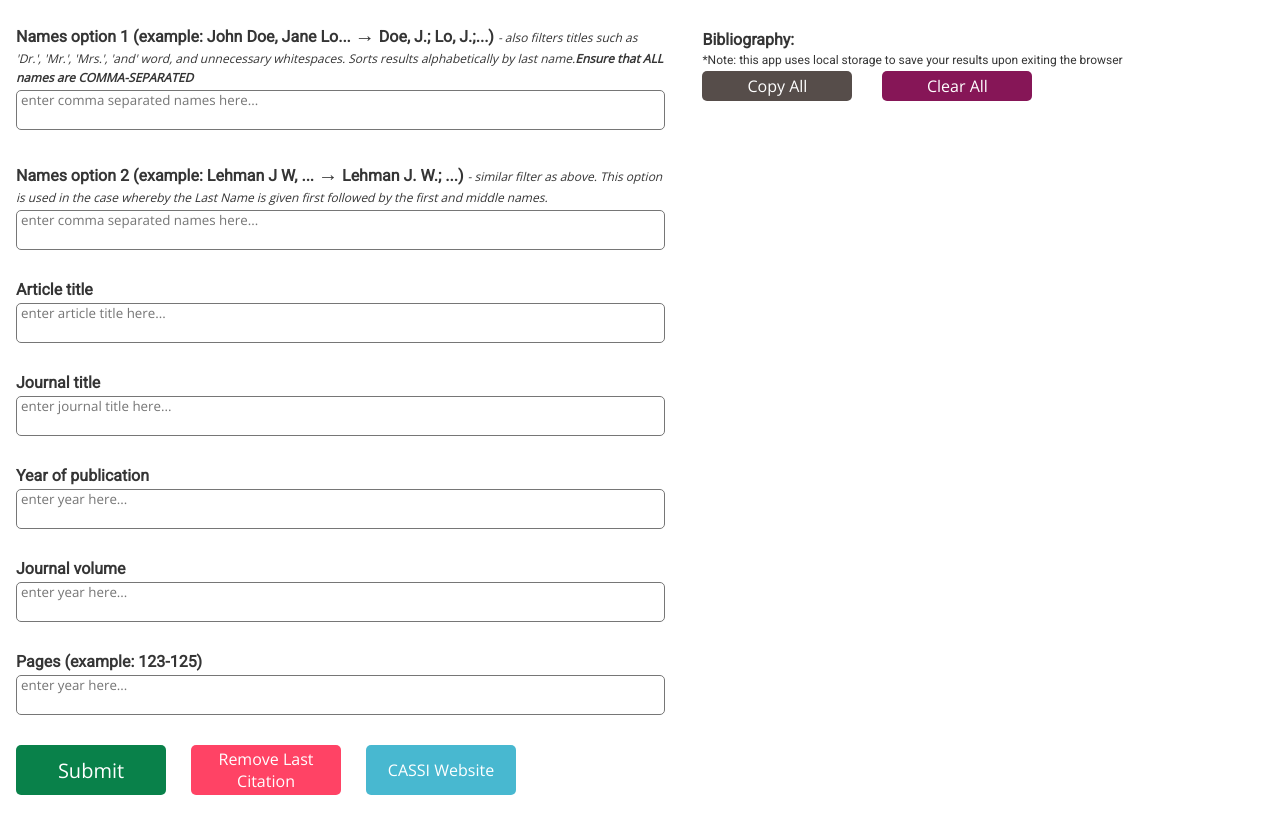
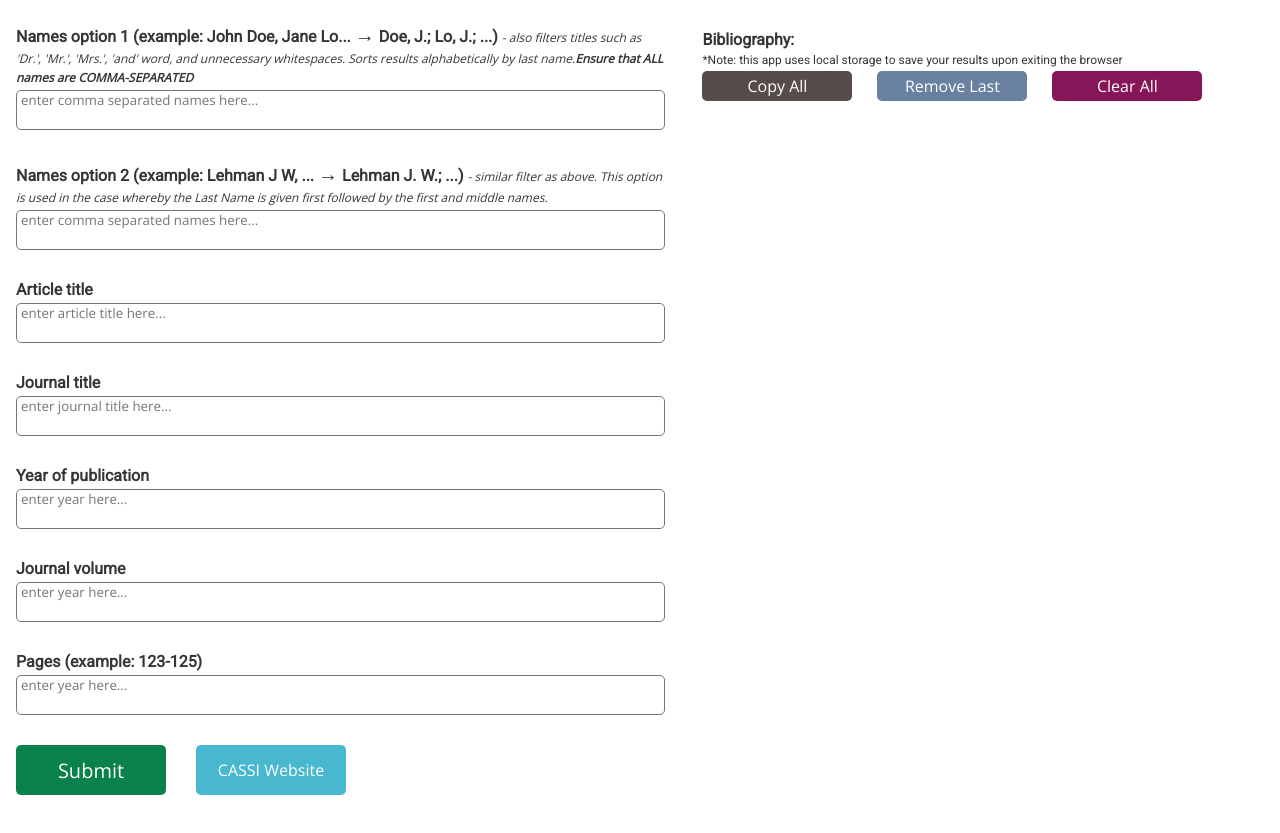
Before and after one commit to BryanWZC/acs-citation-tool, a website: page views/index.html in a window 1280 px wide. Shown: the part 71-904 px from the top of the page. Drawn offline with nearby package versions, Linux system fonts and the light colour scheme; files that its build step writes are made by us from their sources.

Commit message:
remove btn relocation

```diff
--- a/index.js
+++ b/index.js
@@ -89,7 +89,8 @@ const parseStringToAcs = () => {
  */
 const handleRemove = () =>{
     acsStringArr = acsStringArr.slice(0, -1);
-    document.querySelector('#results').innerHTML = acsStringArr.join('<br>');
+    document.querySelector('#results').innerHTML = acsStringArr.join('');
+    window.localStorage.setItem('data', JSON.stringify(acsStringArr));
 };
 
 /**
@@ -125,10 +126,10 @@ const clearAll = () => {
 // onClick events
 document.querySelector('.submit').onclick = parseStringToAcs;
 
-document.querySelector('.remove').onclick = handleRemove;
-
 document.querySelector('.cassi').onclick = handleCassi;
 
 document.querySelector('.copy').onclick = copyBibliography;
 
+document.querySelector('.remove').onclick = handleRemove;
+
 document.querySelector('.clear').onclick = clearAll;
--- a/public/index.css
+++ b/public/index.css
@@ -66,7 +66,7 @@ textarea {
 
 #button-container {
     display: flex;
-    width: 500px;
+    width: 330px;
     justify-content: space-between;
 }
 
@@ -85,11 +85,6 @@ textarea {
     background-color: #09814A;
 }
 
-.btn.remove {
-    font-size: 16px;
-    background-color: #FF4365;
-}
-
 .btn.cassi {
     font-size: 16px;
     background-color: #48B8D0;
@@ -99,24 +94,25 @@ textarea {
     background-color: #0DBF6F;
 }
 
-.btn.remove:hover {
-    background-color: #FF99AC;
-}
-
 .btn.cassi:hover {
     background-color: #9ED9E6;
 }
 
 #copy-clear-container {
-    width: 330px;
+    width: 500px;
     display: flex;
     justify-content: space-between;
 }
 
-.btn.copy, .btn.clear {
+.btn.copy, .btn.clear, .btn.remove {
     height: 30px;
     background-color: #564D4A;
     font-size: 16px;
+}
+
+.btn.remove {
+    font-size: 16px;
+    background-color: #6881A1;
 }
 
 .btn.clear {
@@ -125,6 +121,10 @@ textarea {
 
 .btn.copy:hover {
     background-color: #988A86;
+}
+
+.btn.remove:hover {
+    background-color: #8B9EB7;
 }
 
 .btn.clear:hover {
--- a/views/index.html
+++ b/views/index.html
@@ -12,7 +12,7 @@
     <div id='left-container'>
         <h1>ACS Citation Tool (online articles only)</h1>
         <p id='self'>By: Bryan Wong</p>
-        <p>Names option 1 (example: John Doe, Jane Lo... <span class='arrow'>&#8594;</span> Doe, J.; Lo, J.;...) <span class='desc'>- also filters titles such as 'Dr.', 'Mr.', 'Mrs.', 'and' word, and unnecessary whitespaces. Sorts results alphabetically by last name.<b>Ensure that ALL names are COMMA-SEPARATED</b></span></p>
+        <p>Names option 1 (example: John Doe, Jane Lo... <span class='arrow'>&#8594;</span> Doe, J.; Lo, J.; ...) <span class='desc'>- also filters titles such as 'Dr.', 'Mr.', 'Mrs.', 'and' word, and unnecessary whitespaces. Sorts results alphabetically by last name.<b>Ensure that ALL names are COMMA-SEPARATED</b></span></p>
         <textarea id='names-input' autocomplete='off' placeholder='enter comma separated names here...'></textarea>
         <p>Names option 2 (example: Lehman J W, ... <span class='arrow'>&#8594;</span> Lehman J. W.; ...) <span class='desc'>- similar filter as above. This option is used in the case whereby the Last Name is given first followed by the first and middle names.</span></p>
         <textarea id='names-input-2' autocomplete='off' placeholder='enter comma separated names here...'></textarea>
@@ -28,7 +28,6 @@
         <textarea id='pages' autocomplete='off' placeholder='enter year here...'></textarea>
         <div id='button-container'>
             <button class='btn submit'>Submit</button>
-            <button class='btn remove'>Remove Last Citation</button>
             <button class='btn cassi'>CASSI Website</button>
         </div>
     </div>
@@ -37,6 +36,7 @@
         <p id='note'>*Note: this app uses local storage to save your results upon exiting the browser</p>
         <div id='copy-clear-container'>
             <button class='btn copy'>Copy All</button>
+            <button class='btn remove'>Remove Last</button>
             <button class='btn clear'>Clear All</button>
         </div>
         <div id='results'></div>
```
